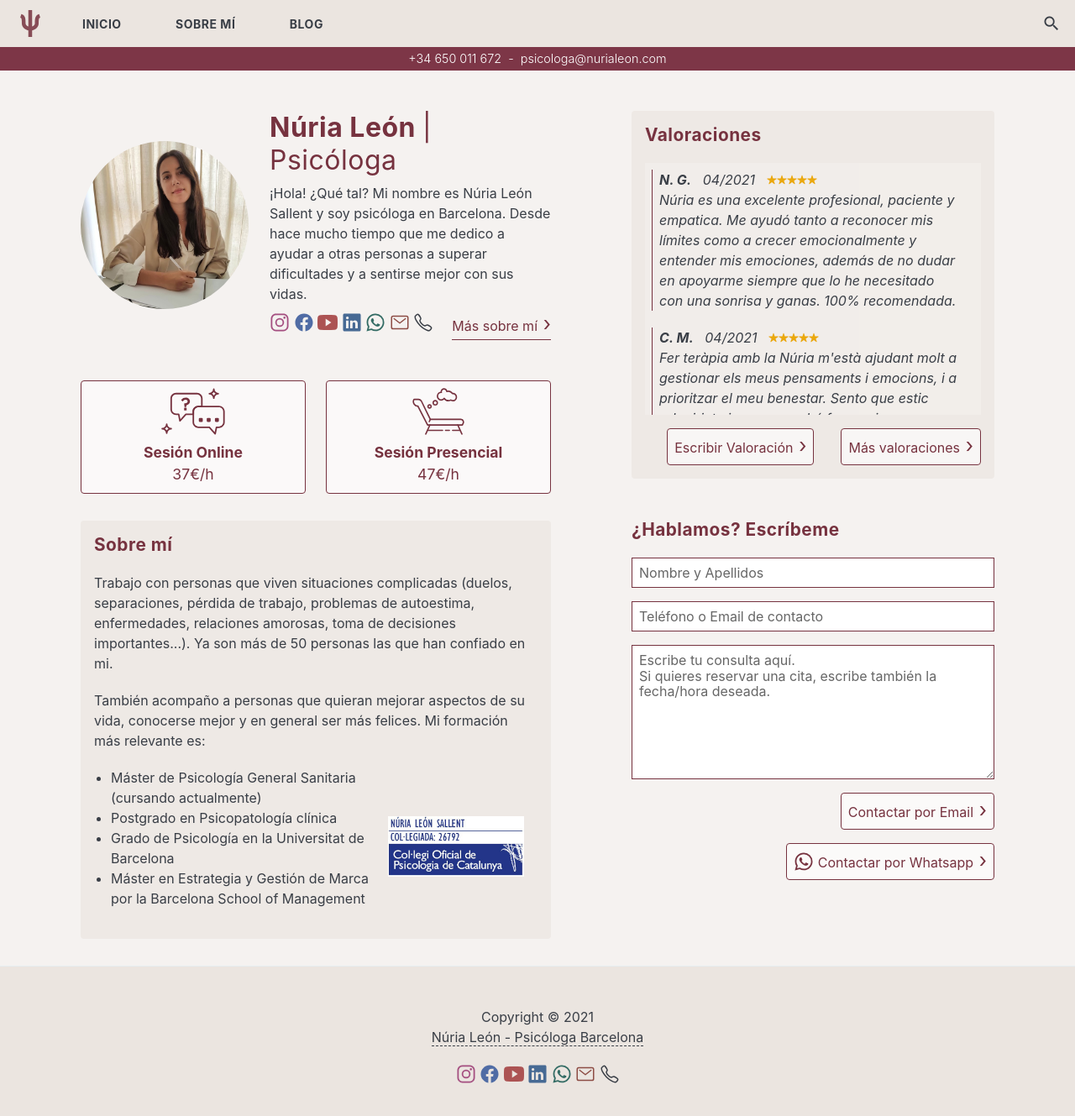
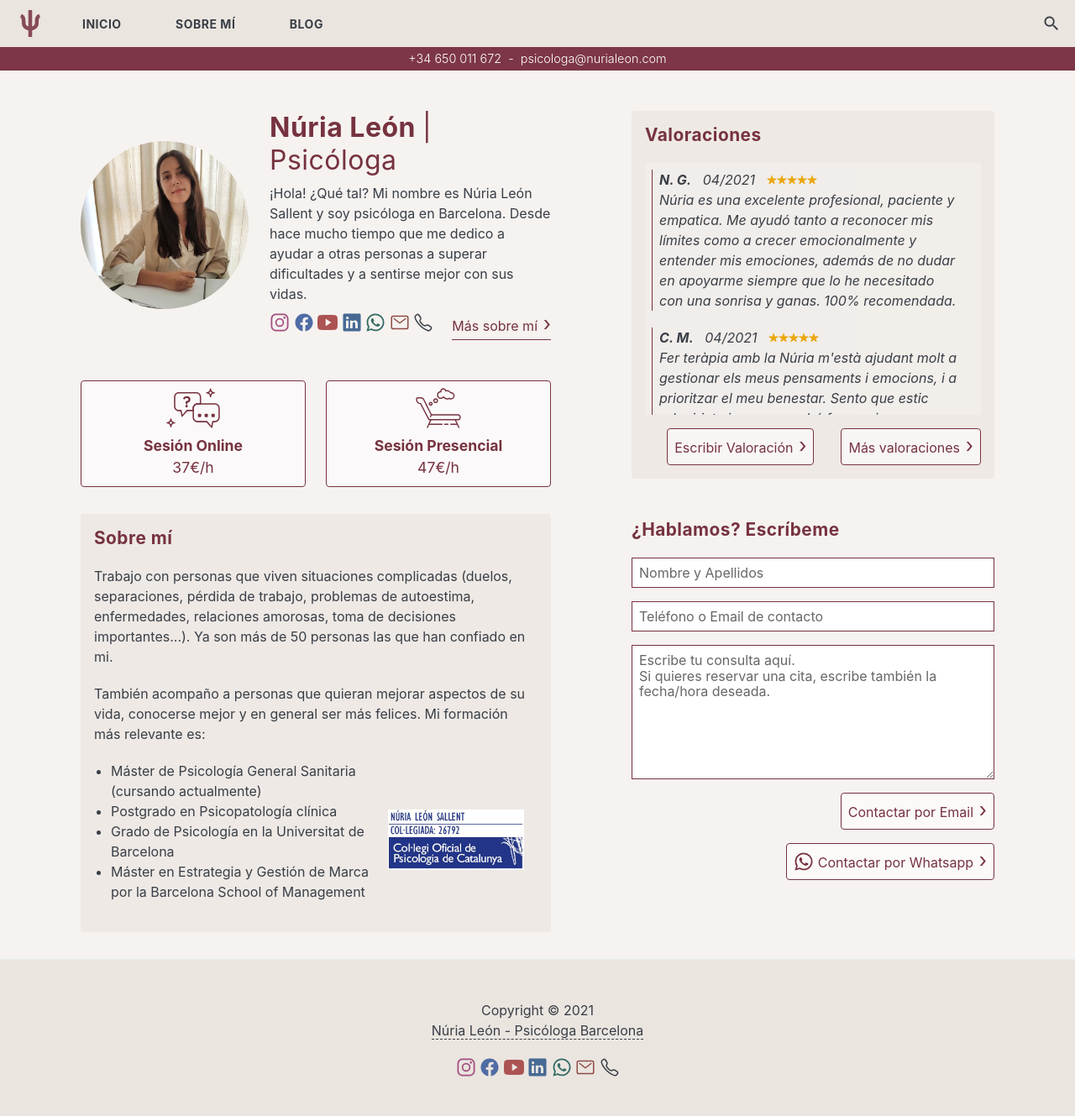
Before and after one commit to nurialeonsallent/nurialeon.com, a Jekyll site: the page built from index.html, in a window 1280 px wide and 1333 px high. Shown: the top 1329 px of the window at 84% size. Built offline with Jekyll 4.4.1, drawn with Linux system fonts in a browser that asks for light colours; nearby versions of some CDN libraries.

Commit message:
Update index.scss

```diff
--- a/_sass/5-OldPage/index.scss
+++ b/_sass/5-OldPage/index.scss
@@ -334,7 +334,7 @@ ion-icon {
 }
 
 .price-card > .img {
-    height: 56px;
+    height: 48px;
     margin-bottom: 8px;
 
     > img {
```
